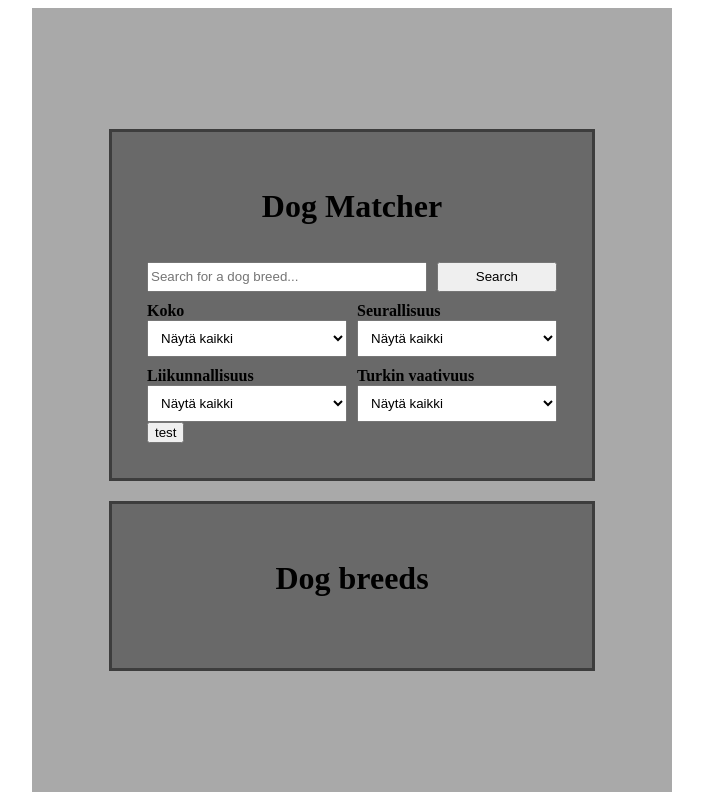
After one commit to NotTimeForCode/Personal-Projects, a PHP site: page /Dog_Matcher.php in a window 1280 px wide. The commit adds this page. Shown: the whole page, without its empty margins (288-991 px from the left). Run offline with PHP 8.4, Linux system fonts and the light colour scheme.

Commit message:
Main Dog Matcher page mostly complete Sorting algorithm complete Add HTML interactivity with data

```diff
--- a/Beginner projects/Dog Matcher/Dog_Matcher.css
+++ b/Beginner projects/Dog Matcher/Dog_Matcher.css
@@ -1,17 +1,93 @@
+* {
+    box-sizing: border-box;
+}
+
 body {
     display: flex;
     justify-content: center;
-
 }
 
-#header {
-    padding: 15px;
+.header {
+    padding: 0px 15px 15px 15px;
+    justify-content: center;
+    display: flex;
 }
 
 .main-container {
     height: 98vh;
-    width: 60vh;
+    width: 80vh;
     background-color: darkgray;
     display: flex;
     justify-content: center;
+    position: relative;
+    align-items: center;
+    flex-direction: column;
 }
+
+.box-box-container {
+    width: 486px;
+}
+
+.top-box-container {
+    width: 486px;
+    background-color: rgb(105, 105, 105);
+    border: solid 3px rgb(61, 61, 61);
+    padding: 35px;
+    position: relative;
+    margin-bottom: 20px;
+}
+
+.box-container {
+    width: 486px;
+    background-color: rgb(105, 105, 105);
+    border: solid 3px rgb(61, 61, 61);
+    padding: 35px;
+}
+
+.width-container {
+    width: 410px;
+}
+
+#search-container {
+    padding-bottom: 40px;
+    display: flex;
+    justify-content: center;
+    gap: 10px;
+    width: 410px;
+    height: 20px;
+}
+
+#search-bar {
+    width: 70%;
+    height: 30px;
+}
+
+#search-btn {
+    width: 30%;
+    height: 30px;
+    /* padding: 0; */
+}
+
+.matcher {
+    display: grid;
+    grid-template-columns: repeat(2, 1fr); /* 2 columns */
+    grid-template-rows: repeat(2, 1fr);   /* 2 rows */
+    gap: 10px; /* Space between grid items */
+    /* width: 100%; Adjust as needed */
+    height: auto; /* Adjust as needed */
+    width: 410px;
+}
+
+.match-container {
+    display: flex;
+    flex-direction: column;
+}
+
+select {
+    padding: 9px;
+    width: 200px;
+}
+
+option {
+    padding: 15px;
+}
--- /dev/null
+++ b/Beginner projects/Dog Matcher/Dog_Matcher.js
@@ -0,0 +1,71 @@
+let filteredDogs = [];
+let size = "all";
+let social = "all";
+let exercise = "all";
+let fur = "all";
+let displayTemplate = "";
+
+const dogBreeds = [
+    { name: "Labrador", size: "large", social: "very", exercise: "very", fur: "easy" },
+    { name: "Beagle", size: "medium", social: "very", exercise: "medium", fur: "easy" },
+    { name: "Chihuahua", size: "small", social: "medium", exercise: "little", fur: "easy" },
+];
+
+document.getElementById("size").addEventListener('change', function () {
+    criteria.size = document.getElementById('size').value;
+    grabNewCriteria();
+});
+
+document.getElementById("social").addEventListener('change', function () {
+    criteria.social = document.getElementById('social').value;
+    grabNewCriteria();
+});
+
+document.getElementById("exercise").addEventListener('change', function () {
+    criteria.exercise = document.getElementById('exercise').value;
+    grabNewCriteria();
+});
+
+document.getElementById("fur").addEventListener('change', function () {
+    criteria.fur = document.getElementById('fur').value;
+    grabNewCriteria();
+});
+
+let criteria = {
+    size: size,
+    social: social,
+    exercise: exercise,
+    fur: fur
+};
+
+function dogFilter(criteria) {
+    return dogBreeds.filter(breed =>
+    (criteria.size === 'all' || breed.size === criteria.size) &&
+    (criteria.social === 'all' || breed.social === criteria.social) &&
+    (criteria.exercise === 'all' || breed.exercise === criteria.exercise) &&
+    (criteria.fur === 'all' || breed.fur === criteria.fur)
+    );
+}
+
+
+function grabNewCriteria() {
+    filteredDogs = dogFilter(criteria);
+    console.log(filteredDogs);
+    document.getElementById('dog-display').innerHTML = filteredDogs;
+    writeData(filteredDogs);
+}
+
+function writeData(filteredDogsArray) {
+    filteredDogsArray.forEach(dog => {
+        displayTemplate += `<p>${dog.name}</p>`;
+        document.getElementById('dog-display').innerHTML = displayTemplate;
+    });
+    displayTemplate = "";
+    console.log("did this run?");
+}
+
+function test() {
+    console.log(criteria);
+    filteredDogs = dogFilter(criteria);
+    console.log(filteredDogs);
+}
--- /dev/null
+++ b/Beginner projects/Dog Matcher/Dog_Matcher.php
@@ -0,0 +1,76 @@
+<?php
+
+
+
+?>
+<!DOCTYPE html>
+<html lang="en">
+<head>
+    <meta charset="UTF-8">
+    <meta name="viewport" content="width=device-width, initial-scale=1.0">
+    <title>Fuck my ass</title>
+    <link rel="stylesheet" href="Dog_Matcher.css">
+    <script src="Dog_Matcher.js" defer></script>
+</head>
+<body>
+    <div class="main-container">
+        <div class="box-box-container">
+            <div class="top-box-container">
+                <h1 class="header">Dog Matcher</h1>
+                <div class="width-container">
+                    <div id="search-container">
+                        <input type="text" id="search-bar" placeholder="Search for a dog breed...">
+                        <button id="search-btn"> Search </button>
+                    </div>
+                    <div id="matcher" class="matcher">
+                        <div class="size-container match-container">
+                            <label for="size"><b>Koko</b></label>
+                            <select name="size" id="size" class="selector">
+                                <option value="all">Näytä kaikki</option>
+                                <option value="large">Suuret koirat</option>
+                                <option value="medium">Keskikokoiset koirat</option>
+                                <option value="small">Pienet koirat</option>
+                            </select>
+                        </div>
+                        <div class="social-container match-container">
+                            <label for="social"><b>Seurallisuus</b></label>
+                            <select name="social" id="social" class="selector">
+                                <option value="all">Näytä kaikki</option>
+                                <option value="very">Seurallisimmat koirat</option>
+                                <option value="medium">Melko seuralliset koirat</option>
+                                <option value="little">Omissa oloissaan viihtyvät koirat</option>
+                            </select>
+                        </div>
+                        <div class="exercise-container match-container">
+                            <label for="exercise"><b>Liikunnallisuus</b></label>
+                            <select name="exercise" id="exercise" class="selector">
+                                <option value="all">Näytä kaikki</option>
+                                <option value="very">Liikunnallisimmat koirat</option>
+                                <option value="medium">Melko liikunnaliset koirat</option>
+                                <option value="little">Vähemmän liikunnalliset koirat</option>
+                            </select>
+                        </div>
+                        <div class="fur-container match-container">
+                            <label for="fur"><b>Turkin vaativuus</b></label>
+                            <select name="fur" id="fur" class="selector">
+                                <option value="all">Näytä kaikki</option>
+                                <option value="easy">Helppohoitoinen turkki</option>
+                                <option value="medium">Turkki voi vaatia työtä</option>
+                                <option value="hard">Haastavakin turkki käy</option>
+                            </select>
+                        </div>
+                    </div>
+                </div>
+                <button onclick="test()">test</button>
+            </div>
+
+            <div class="box-container">
+                <h1 class="header">Dog breeds</h1>
+                <div id="dog-display">
+
+                </div>
+            </div>
+        </div>
+    </div>
+</body>
+</html>
```
Also changed, not shown: Beginner projects/Dog Matcher/Dog_Matcher.html (deleted, +0 -23 lines), Beginner projects/Dog Matcher/Dog_Matcher .js (deleted).
